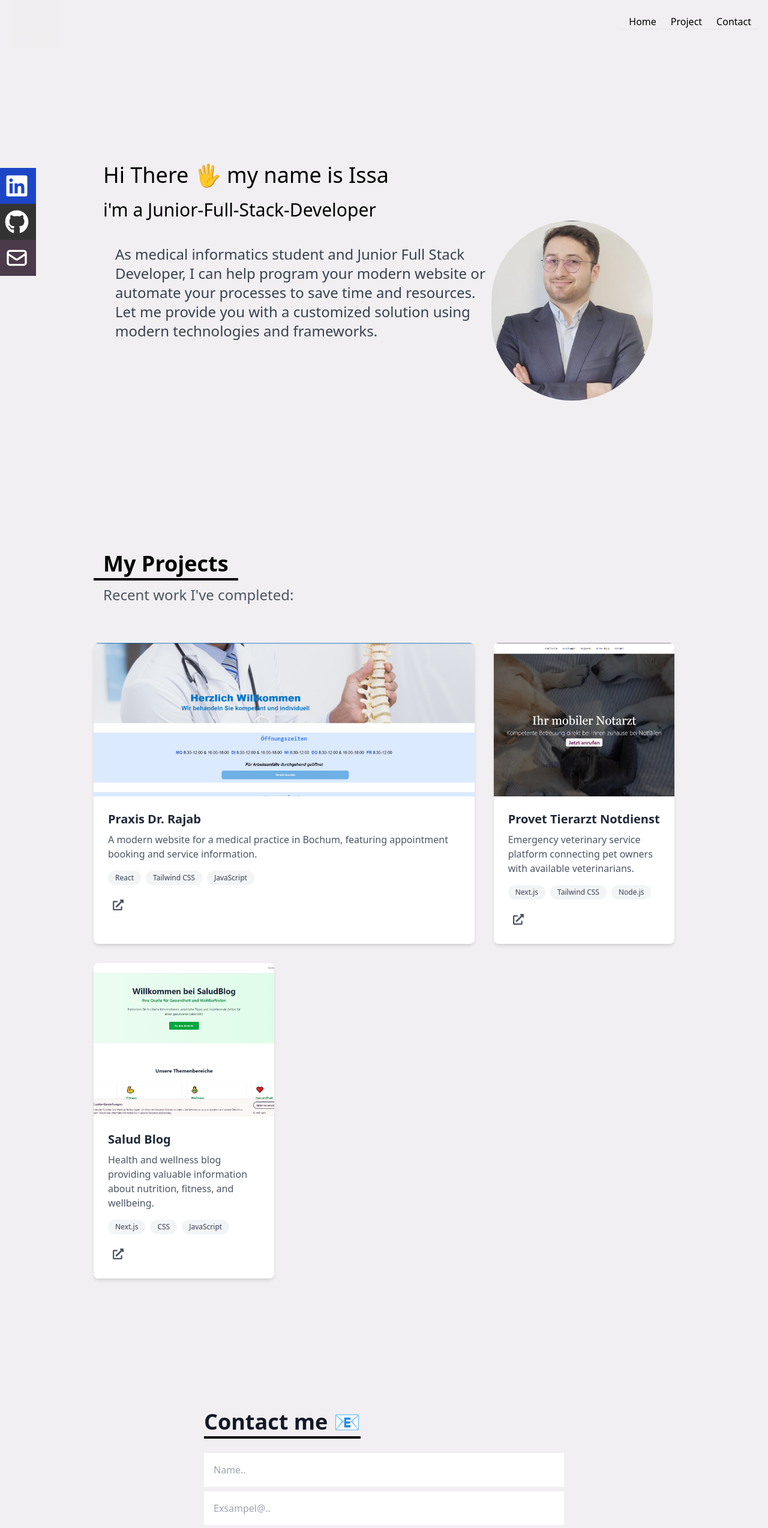
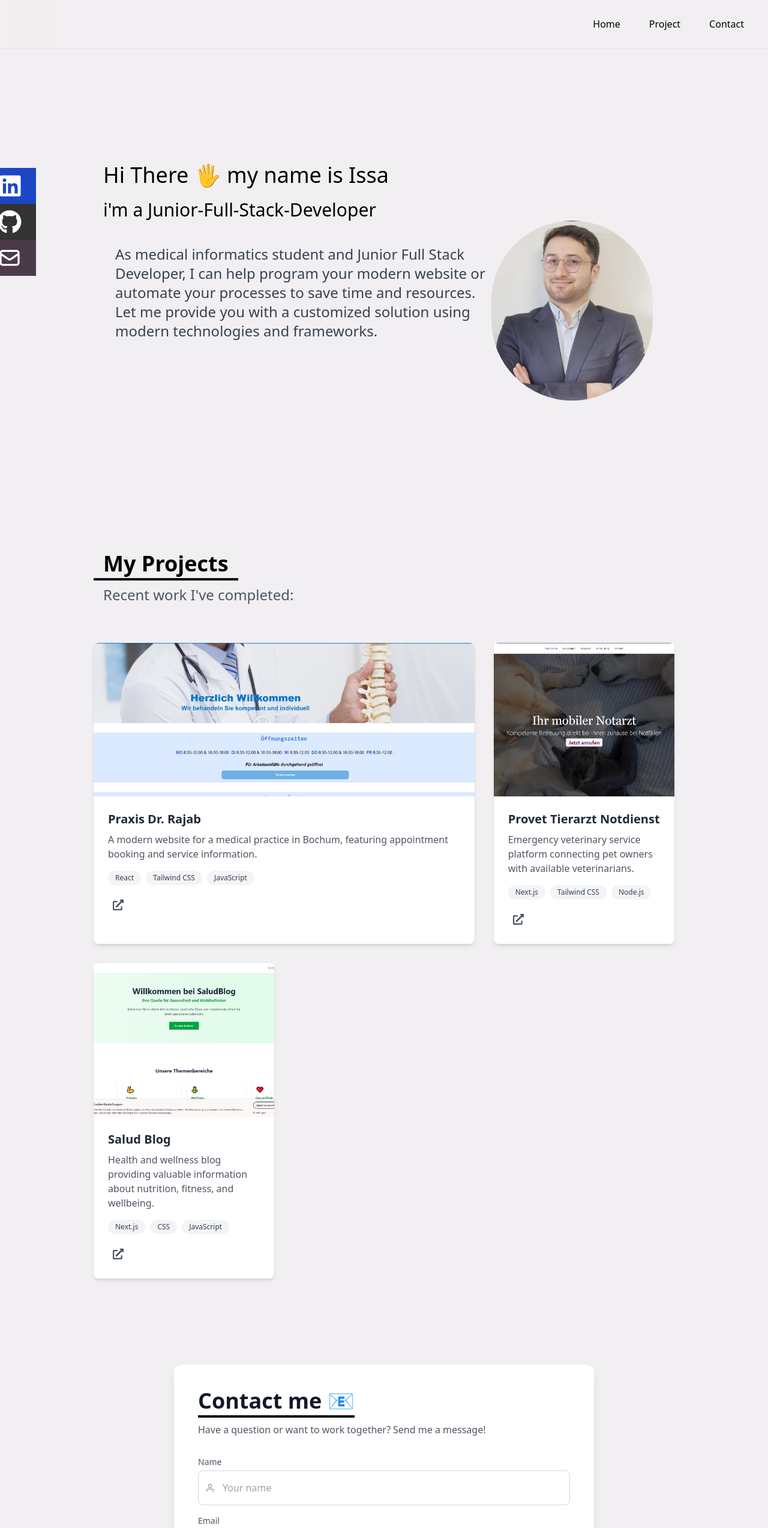
Before and after one commit to Frankoissa/PORTFOLIO, a React (Create React App) app: page / in a window 1280 px wide. Shown: the top 2548 px of the page at 60% size. Built offline with nearby package versions, Linux system fonts and the light colour scheme.

Commit message:
Refactor Contact and Impressum components for improved layout and user experience

```diff
--- a/src/components/Contact.jsx
+++ b/src/components/Contact.jsx
@@ -1,50 +1,107 @@
 import React from "react";
 import Impressum from "./Impressum";
+import { FiSend, FiUser, FiMail, FiMessageSquare } from "react-icons/fi";
 
 const Contact = () => {
-  const blackStyl = "text-gray-900";
   return (
     <>
       <div
         name="contact"
-        className="w-full h-screen bg-[#F1EFF1] flex justify-center items-center p-4 "
+        className="w-full min-h-screen bg-[#F1EFF1] flex justify-center items-center p-4 py-16"
       >
-        <form
-          method="POST"
-          action="https://getform.io/f/e2a3c230-cef4-477b-82cd-44200f67a98d"
-          className="flex flex-col max-w-[600px] w-full"
-        >
+        <div className="max-w-[700px] w-full bg-white rounded-xl shadow-lg p-8 md:p-10">
           <div className="pb-8">
             <p className="text-4xl font-bold inline border-b-4 border-black text-gray-900">
               Contact me 📧
             </p>
+            <p className="text-gray-600 mt-4">
+              Have a question or want to work together? Send me a message!
+            </p>
+          </div>
+
+          <form
+            method="POST"
+            action="https://getform.io/f/e2a3c230-cef4-477b-82cd-44200f67a98d"
+            className="flex flex-col w-full"
+          >
+            <div className="mb-4 relative">
+              <label
+                htmlFor="name"
+                className="text-sm text-gray-600 mb-1 block"
+              >
+                Name
+              </label>
+              <div className="relative">
+                <div className="absolute inset-y-0 left-0 pl-3 flex items-center pointer-events-none">
+                  <FiUser className="text-gray-400" />
                 </div>
                 <input
-            className="p-4 mb-2"
+                  id="name"
+                  className="w-full p-4 pl-10 border border-gray-300 rounded-lg focus:outline-none focus:ring-2 focus:ring-black focus:border-transparent transition-all"
                   type="text"
-            placeholder="Name.."
+                  placeholder="Your name"
                   name="name"
                   required
                 />
+              </div>
+            </div>
+
+            <div className="mb-4 relative">
+              <label
+                htmlFor="email"
+                className="text-sm text-gray-600 mb-1 block"
+              >
+                Email
+              </label>
+              <div className="relative">
+                <div className="absolute inset-y-0 left-0 pl-3 flex items-center pointer-events-none">
+                  <FiMail className="text-gray-400" />
+                </div>
                 <input
-            className="p-4 mb-2"
+                  id="email"
+                  className="w-full p-4 pl-10 border border-gray-300 rounded-lg focus:outline-none focus:ring-2 focus:ring-black focus:border-transparent transition-all"
                   type="email"
                   required
-            placeholder="Exsampel@.."
+                  placeholder="your.email@example.com"
                   name="Email"
                 />
+              </div>
+            </div>
+
+            <div className="mb-6 relative">
+              <label
+                htmlFor="message"
+                className="text-sm text-gray-600 mb-1 block"
+              >
+                Message
+              </label>
+              <div className="relative">
+                <div className="absolute top-4 left-0 pl-3 flex items-start pointer-events-none">
+                  <FiMessageSquare className="text-gray-400" />
+                </div>
                 <textarea
-            className="p-4 mb-2"
+                  id="message"
+                  className="w-full p-4 pl-10 border border-gray-300 rounded-lg focus:outline-none focus:ring-2 focus:ring-black focus:border-transparent transition-all"
                   name="message"
-            placeholder="write a message.."
-            cols="30"
-            rows="10"
+                  placeholder="Write your message here..."
+                  rows="6"
+                  required
                 ></textarea>
+              </div>
+            </div>
 
-          <button className="pt-4 bg-[#F1EFF1] hover:scale-125 duration-500 hover:shadow-lg">
-            <p className=" border border-gray-800"> Submit </p>{" "}
+            <p className="text-xs text-gray-500 italic mb-6 leading-relaxed">
+              By submitting this form, you consent to the processing of your personal data for the purpose of responding to your inquiry. Your information will be handled in accordance with our privacy policy and will not be shared with third parties.
+            </p>
+
+            <button
+              type="submit"
+              className="px-6 py-3 bg-black text-white rounded-lg font-medium flex items-center justify-center gap-2 hover:bg-gray-800 transition-all transform hover:scale-105 focus:outline-none focus:ring-2 focus:ring-offset-2 focus:ring-black"
+            >
+              Send Message <FiSend className="ml-1" />
             </button>
           </form>
+        </div>
       </div>
       <Impressum />
     </>
--- a/src/components/Impressum.jsx
+++ b/src/components/Impressum.jsx
@@ -1,32 +1,83 @@
 import React from "react";
+import Popup from "reactjs-popup";
+import 'reactjs-popup/dist/index.css'; // Import the styles
+import { FiGithub, FiLinkedin, FiMail, FiInfo } from "react-icons/fi"; // Import icons
 
-import Popup from "reactjs-popup";
 export default function Impressum() {
   return (
-    <div  className="py-5 bg-[#F1EFF1]">
-    <Popup className="py-5 bg-[#F1EFF1]" trigger={<button> impressum </button>} position="bottom left">
-      <h1>Impressum</h1>
-      <h2>Angaben gemäß § 5 TMG:</h2>
-      <p>Einzelunternehmen Entwicklung Mohamadali Issa</p>
-      <h3>Postanschrift:</h3>
-      <p>Ostenberger Str. 97 Dortmund</p>
-      <h3>Kontakt:</h3>
-      <p>E-Mail: ma-issa95@hotmail.com</p>
-      <p></p>
-      <p></p>
-      <p></p>
-      <h2>Hinweise zur Website</h2>
-      <p></p>
-      <p>
-        <em>
+    <footer className="w-full bg-white py-6 border-t border-gray-200">
+      <div className="max-w-6xl mx-auto px-4 flex flex-col md:flex-row justify-between items-center">
+        {/* Left side - Copyright */}
+        <div className="text-gray-600 text-sm mb-4 md:mb-0">
+          © {new Date().getFullYear()} Mohamadali Issa. All rights reserved.
+        </div>
+
+        {/* Center - Social icons */}
+        <div className="flex space-x-6 mb-4 md:mb-0">
+          <a href="https://github.com/Frankoissa" target="_blank" rel="noreferrer" className="text-gray-600 hover:text-black transition-colors">
+            <FiGithub size={20} />
+          </a>
+          <a href="https://www.linkedin.com/in/mohamadali-issa-9ba438230" target="_blank" rel="noreferrer" className="text-gray-600 hover:text-black transition-colors">
+            <FiLinkedin size={20} />
+          </a>
+          <a href="mailto:ma-issa95@hotmail.com" className="text-gray-600 hover:text-black transition-colors">
+            <FiMail size={20} />
+          </a>
+        </div>
+
+        {/* Right side - Impressum */}
+        <div>
+          <Popup
+            trigger={
+              <button className="text-gray-600 text-sm hover:text-black flex items-center transition-colors">
+                <FiInfo size={16} className="mr-1" /> Impressum
+              </button>
+            }
+            modal
+            contentStyle={{
+              width: '90%',
+              maxWidth: '500px',
+              padding: '20px',
+              borderRadius: '8px',
+              boxShadow: '0 4px 6px rgba(0, 0, 0, 0.1)'
+            }}
+          >
+            {close => (
+              <div className="p-4">
+                <div className="flex justify-between items-center mb-4">
+                  <h2 className="text-2xl font-bold">Impressum</h2>
+                  <button className="text-gray-500 hover:text-black" onClick={close}>
+                    &times;
+                  </button>
+                </div>
+
+                <div className="border-t pt-4">
+                  <h3 className="font-semibold text-lg mb-2">Angaben gemäß § 5 TMG:</h3>
+                  <p className="mb-4">Einzelunternehmen Entwicklung Mohamadali Issa</p>
+
+                  <h3 className="font-semibold text-lg mb-2">Postanschrift:</h3>
+                  <p className="mb-4">Ostenberger Str. 97 Dortmund</p>
+
+                  <h3 className="font-semibold text-lg mb-2">Kontakt:</h3>
+                  <p className="mb-6">E-Mail: ma-issa95@hotmail.com</p>
+
+                  <h3 className="font-semibold text-lg mb-2">Hinweise zur Website</h3>
+                  <p className="text-sm text-gray-600 italic">
                     Das Impressum wurde mit dem{" "}
-          <a href="https://www.activemind.de/datenschutz/impressums-generator/">
+                    <a
+                      href="https://www.activemind.de/datenschutz/impressums-generator/"
+                      className="text-blue-600 hover:underline"
+                    >
                       Impressums-Generator der activeMind AG
                     </a>{" "}
                     erstellt.
-        </em>
                   </p>
+                </div>
+              </div>
+            )}
           </Popup>
         </div>
+      </div>
+    </footer>
   );
 }
--- a/src/components/Navbar.jsx
+++ b/src/components/Navbar.jsx
@@ -1,174 +1,152 @@
-import React, { Component, useState } from "react";
+import React, { useState } from "react";
 import Logo from "../assets/logo2.gif";
 import {
   FaBars,
   FaTimes,
   FaGithub,
   FaLinkedin,
+  FaWhatsapp,
 } from "react-icons/fa";
 import { HiOutlineMail } from "react-icons/hi";
 import { Link } from "react-scroll";
 
-//imports
-
 const Navbar = () => {
   const [nav, setNav] = useState(false);
   const clickhandler = () => setNav(!nav);
-  const [data, setData] = useState({});
-  const [isHovering, setIsHovering] = useState(false);
 
-  const handleMouseEnter = () => {
-    setIsHovering(true);
-  };
+  // Navigation links array
+  const navLinks = [
+    { id: 1, to: "home", title: "Home" },
+    { id: 2, to: "projekt", title: "Project" },
+    { id: 3, to: "contact", title: "Contact" },
+  ];
 
-  const handleMouseLeave = () => {
-    setIsHovering(false);
-  };
+  // Social links array
+  const socialLinks = [
+    {
+      id: 1,
+      href: "https://www.linkedin.com/in/mohamadali-issa-9ba438230",
+      title: "LinkedIn",
+      icon: <FaLinkedin size={40} />,
+      bgColor: "bg-[#1c46c5]",
+    },
+    {
+      id: 2,
+      href: "https://github.com/Frankoissa",
+      title: "Github",
+      icon: <FaGithub size={40} />,
+      bgColor: "bg-[#333333]",
+    },
+    {
+      id: 3,
+      href: "mailto:ma-issa95@hotmail.com",
+      title: "mail me 😊",
+      icon: <HiOutlineMail size={40} />,
+      bgColor: "bg-[#4a3a4a]",
+    },
+    /* Uncomment to add WhatsApp
+    {
+      id: 4,
+      href: "https://wa.me/4917645974631",
+      title: "text me 🥰",
+      icon: <FaWhatsapp size={40} />,
+      bgColor: "bg-[#4EC75A]"
+    }
+    */
+  ];
 
   return (
-    <div className=" fixed w-full top-0 h-[80px] flex justify-between items-center px-4 bg-[#F1EFF1] text-black md:m-auto sm:mb-10  z-50">
-      {/*Logo*/}
+    <div className="fixed w-full top-0 h-[80px] flex justify-between items-center px-4 bg-[#F1EFF1] text-black md:m-auto sm:mb-10 z-50 shadow-sm">
+      {/* Logo */}
       <img
         title="Issa der Developer"
         src={Logo}
+        alt="Developer Logo"
         style={{ width: "80px" }}
-        autoPlay
-        muted
+        className="transition-transform duration-300 hover:scale-105"
       />
 
-      {/* Menue*/}
-      <ul className=" hidden md:flex justify-between ">
-        <li className="border-b transition duration-400 ease-in-out hover:border-b-2 hover:border-black hover:shadow-sm mb-2">
-          <Link to="home" smooth={true} duration={500}>
-            Home
+      {/* Desktop Menu */}
+      <ul className="hidden md:flex justify-between">
+        {navLinks.map((link) => (
+          <li key={link.id} className="relative px-4 mx-2 py-2 group">
+            <Link
+              to={link.to}
+              smooth={true}
+              duration={500}
+              className="inline-block transition-all duration-300 hover:text-gray-800"
+            >
+              {link.title}
+              <span className="absolute bottom-0 left-0 w-0 h-0.5 bg-black transition-all duration-300 group-hover:w-full"></span>
             </Link>
           </li>
-
-        <li className="border-b transition duration-400 ease-in-out hover:border-b-2 hover:border-black hover:shadow-sm mb-2">
-          <Link to="projekt" smooth={true} duration={500}>
-            Project
-          </Link>
-        </li>
-        <li className="border-b transition duration-400 ease-in-out hover:border-b-2 hover:border-black hover:shadow-sm mb-2">
-          <Link to="contact" smooth={true} duration={500}>
-            Contact
-          </Link>
-        </li>
+        ))}
       </ul>
 
-      {/* Hamburger*/}
-      <div onClick={clickhandler} className="md:hidden  px-2 z-10 ">
-        {!nav ? <FaBars /> : <FaTimes />}
+      {/* Hamburger */}
+      <div
+        onClick={clickhandler}
+        className="md:hidden p-2 rounded-full hover:bg-gray-200 transition-all duration-300 cursor-pointer z-10"
+      >
+        {!nav ? (
+          <FaBars className="transition-transform duration-300 hover:rotate-90" />
+        ) : (
+          <FaTimes className="transition-transform duration-300 hover:rotate-90" />
+        )}
       </div>
 
-      {/* Handymenue*/}
-
+      {/* Mobile Menu */}
       <ul
         className={
           !nav
             ? "hidden"
-            : " absolute top-0 left-0 w-full h-screen bg-[#F1EFF1] flex flex-col justify-center items-center"
+            : "absolute top-0 left-0 w-full h-screen bg-[#F1EFF1] flex flex-col justify-center items-center"
         }
       >
-        <li className="py-6 text-4xl">
-          <Link onClick={clickhandler} to="home" smooth={true} duration={500}>
-            Home
+        {navLinks.map((link) => (
+          <li
+            key={link.id}
+            className="py-6 text-4xl relative overflow-hidden group"
+          >
+            <Link
+              onClick={clickhandler}
+              to={link.to}
+              smooth={true}
+              duration={500}
+              className="transition-all duration-300 hover:text-gray-600 group-hover:pl-2"
+            >
+              <span className="relative z-10">{link.title}</span>
+              <span className="absolute bottom-0 left-0 w-0 h-1 bg-black transition-all duration-300 group-hover:w-full"></span>
             </Link>
           </li>
-
-        {/** Add it later
-        <li className="py-6 text-4xl">
-          <Link onClick={clickhandler} to="skills" smooth={true} duration={500}>
-            Skills
-          </Link>
-        </li>
-     */}
-        <li className="py-6 text-4xl">
-          <Link
-            onClick={clickhandler}
-            to="projekt"
-            smooth={true}
-            duration={500}
-          >
-            Project
-          </Link>
-        </li>
-        <li className="py-6 text-4xl">
-          {" "}
-          <Link
-            onClick={clickhandler}
-            to="contact"
-            smooth={true}
-            duration={500}
-          >
-            Contact
-          </Link>
-        </li>
+        ))}
       </ul>
 
-      {/* Social Icons*/}
-      <div className="hidden lg:flex fixed flex-col top-[35%] left-0 ">
+      {/* Social Icons */}
+      <div className="hidden lg:flex fixed flex-col top-[35%] left-0">
         <ul>
-          <li className="w-[160px] h-[60px] flex justify-between items-center ml-[-100px] hover:ml-[-10px] duration-300 bg-[#1c46c5]">
+          {socialLinks.map((social) => (
+            <li
+              key={social.id}
+              className={`w-[160px] h-[60px] flex justify-between items-center ml-[-100px] hover:ml-[-10px] transition-all duration-500 ${social.bgColor} hover:shadow-lg`}
+            >
               <a
-              className="flex justify-between items-center w-full text-white"
-              href="https://www.linkedin.com/in/mohamadali-issa-9ba438230"
+                className="flex justify-between items-center w-full text-white pl-5 pr-3"
+                href={social.href}
                 target="_blank"
+                rel="noreferrer"
               >
-              LinkedIn <FaLinkedin size={40} />
+                <span className="transition-transform duration-300 group-hover:translate-x-1">
+                  {social.title}
+                </span>
+                <div className="transition-transform duration-300 hover:scale-110 hover:rotate-6">
+                  {social.icon}
+                </div>
               </a>
             </li>
-
-          <li className="w-[160px] h-[60px] flex justify-between items-center ml-[-100px] hover:ml-[-10px] duration-300 bg-[#333333]">
-            <a
-              className="flex justify-between items-center w-full text-white"
-              href="https://github.com/Frankoissa"
-              target="_blank"
-            >
-              Github <FaGithub size={40} />
-            </a>
-          </li>
-          <li className="w-[160px] h-[60px] flex justify-between items-center ml-[-100px] hover:ml-[-10px] duration-300 bg-[#4a3a4a]">
-            <a
-              className="flex justify-between items-center w-full text-white"
-              href="mailto:ma-issa95@hotmail.com"
-              target="_blank"
-            >
-              mail me 😊 <HiOutlineMail size={40} />
-            </a>
-          </li>
-
-          {/*
-   //Wahtsapp kann ich später adden
-
-      <li className="w-[160px] h-[60px] flex justify-between items-center ml-[-100px] hover:ml-[-10px] duration-300  bg-[#4EC75A]">
-            <a
-              className="flex justify-between items-center w-full text-white"
-              href="https://wa.me/4917645974631 "
-              target="_blank"
-            >
-              text me 🥰 <FaWhatsapp size={40} />
-            </a>
-          </li>
-
-
-   */}
+          ))}
         </ul>
       </div>
-      {/*Wither Icons */}
-      {/* <div
-        className=" hidden lg:flex fixed flex-col top-[35%] right-0 bg-[#F1EFF1]  w-[60px] h-[50px] text-blue-700 hover:w-[250px] hover:h-[320px] hover:bg-transparent duration-500"
-        onMouseEnter={handleMouseEnter}
-        onMouseLeave={handleMouseLeave}
-      >
-        {isHovering ? (
-          <div className="hover-content">
-            <p>This is some content that appears on hover.</p>
-          </div>
-        ) : (
-         <WiDayHail className="w-full h-sc"/>
-        )}
-        </div> */}
     </div>
   );
 };
--- a/src/components/Projekte.jsx
+++ b/src/components/Projekte.jsx
@@ -38,7 +38,7 @@ const projectsData = [
 
 const Projekte = () => {
   return (
-    <div className="w-full min-h-screen bg-[#F1EFF1] py-16">
+    <div name="projekt" className="w-full min-h-screen bg-[#F1EFF1] py-16">
       {/* Main container */}
       <div className="max-w-[1000px] mx-auto p-4 flex flex-col w-full">
         {/* Heading */}
```
Lines whose indentation alone changed are shown as unchanged.
